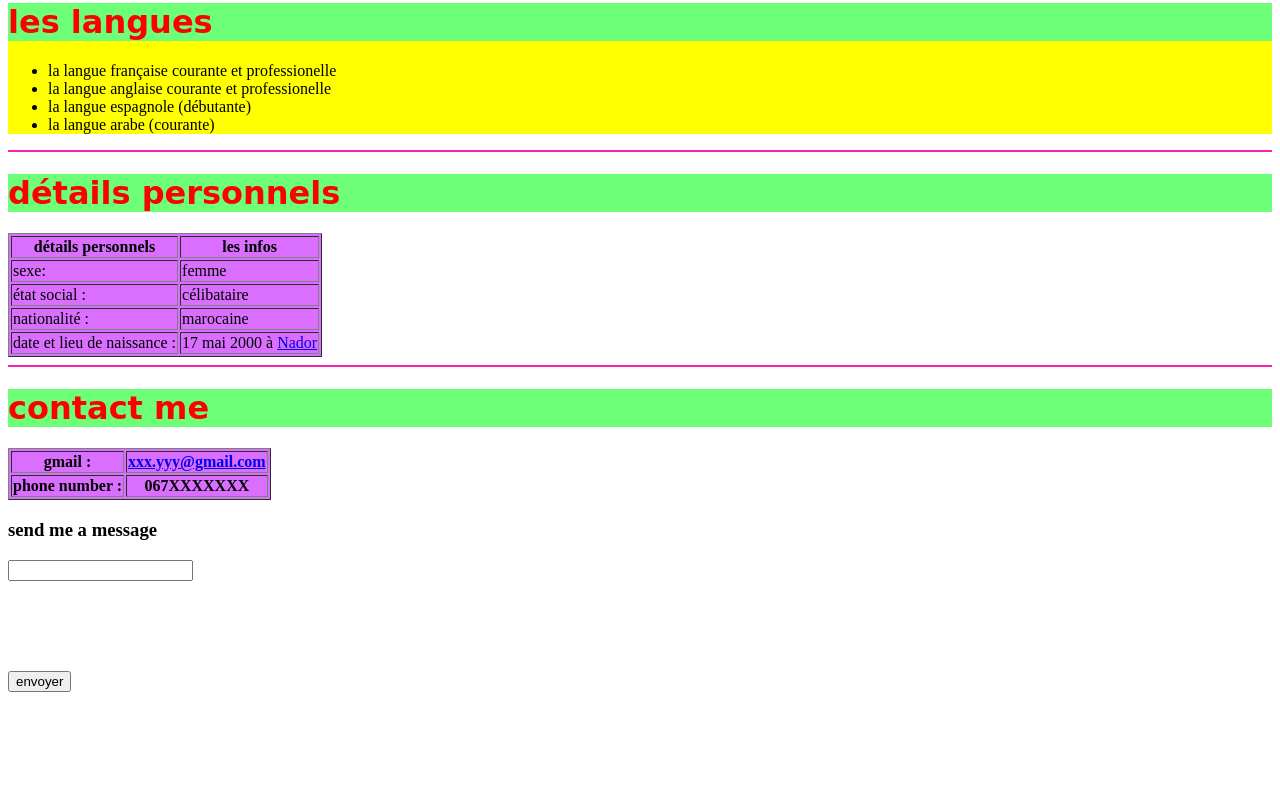
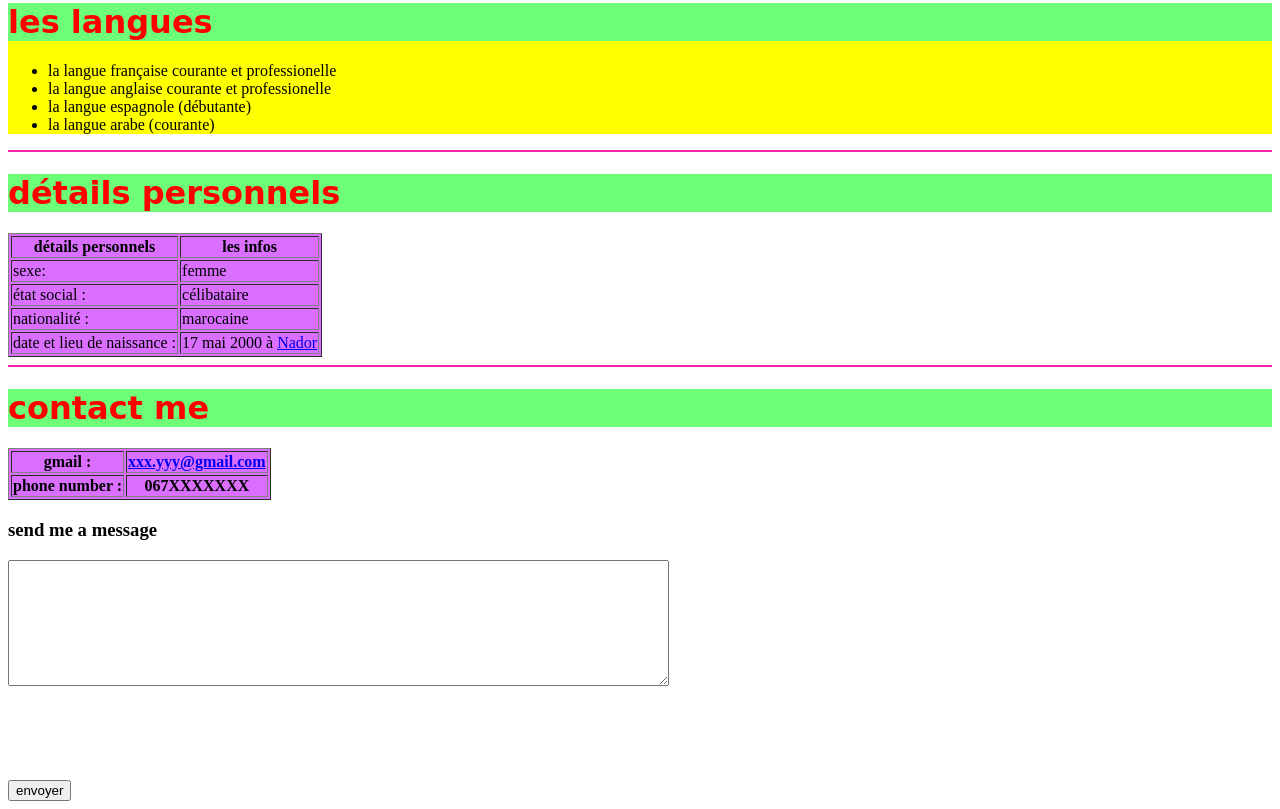
Before and after one commit to Oumayma-hue/DahhajOumayam.github.io, a plain HTML site: page mycss.html in a window 1280 px wide. Shown: the part 982-1791 px from the top of the page. Before the commit the page ends 1682 px from the top, so only its background shows below. Drawn offline with Linux system fonts and the light colour scheme.

Commit message:
Update mycss.html

```diff
--- a/mycss.html
+++ b/mycss.html
@@ -138,7 +138,7 @@ img{
 </table>
        <form >
     <label><h3> send me a message</h3></label>
-    <input type="text"  > <br><br><br><br><br><br>
+    <textarea name="message" rows="8" cols="80"></textarea> <br><br><br><br><br><br>
     <button type="button" name="envoyer">envoyer</button>
 
 
```
